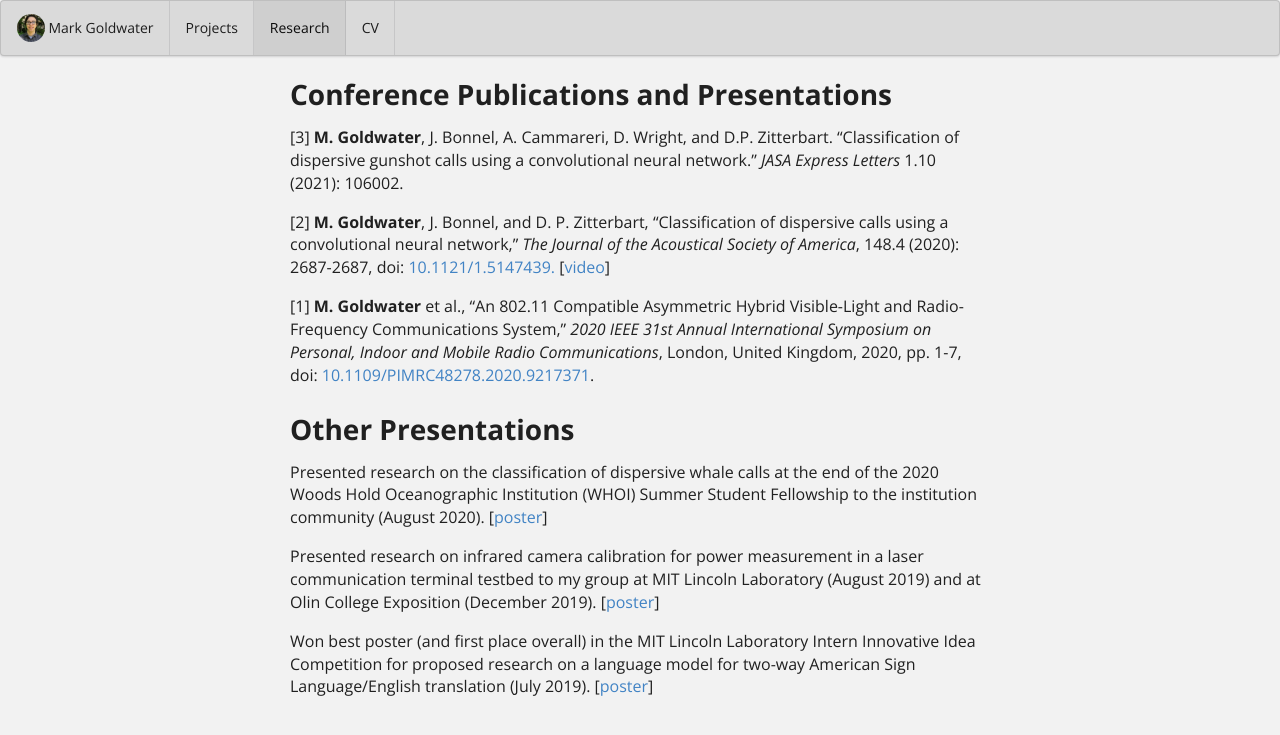
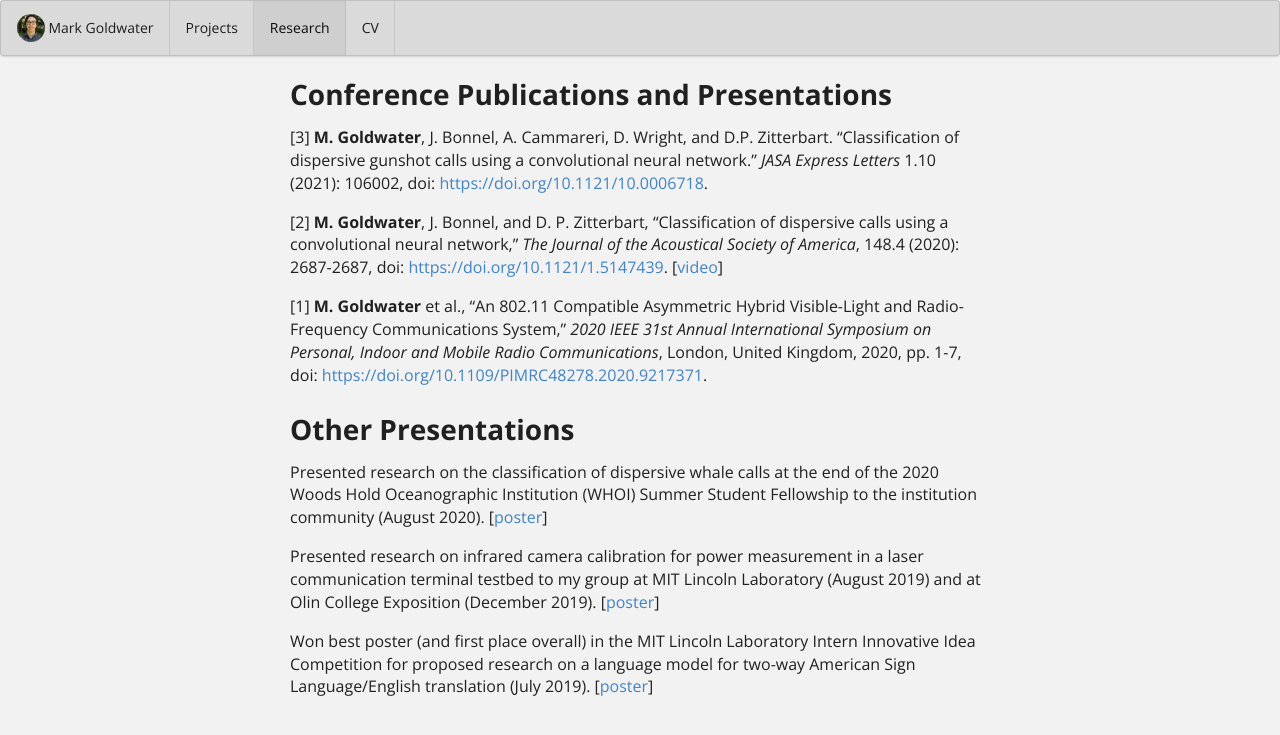
Before and after one commit to MarkG98/MarkG98.github.io, a Jekyll site: the page built from research/research.md, in a window 1280 px wide. Shown: the top 735 px of the page. Built offline with Jekyll 4.4.1, drawn with Linux system fonts in a browser that asks for light colours; some of the changed lines change nothing that is shown.

Commit message:
Fixed DOI links

```diff
--- a/research/research.md
+++ b/research/research.md
@@ -6,11 +6,11 @@
 
 <h1>Conference Publications and Presentations</h1>
 
-[3] <b>M. Goldwater</b>, J. Bonnel, A. Cammareri, D. Wright, and D.P. Zitterbart. "Classification of dispersive gunshot calls using a convolutional neural network." <em>JASA Express Letters</em> 1.10 (2021): 106002.
+[3] <b>M. Goldwater</b>, J. Bonnel, A. Cammareri, D. Wright, and D.P. Zitterbart. "Classification of dispersive gunshot calls using a convolutional neural network." <em>JASA Express Letters</em> 1.10 (2021): 106002, doi: <a href="https://doi.org/10.1121/10.0006718" target="_blank">https://doi.org/10.1121/10.0006718</a>.
 
-[2] <b>M. Goldwater</b>, J. Bonnel, and D. P. Zitterbart, “Classification of dispersive calls using a convolutional neural network,” <em>The Journal of the Acoustical Society of America</em>, 148.4 (2020): 2687-2687, doi: <a href="10.1121/1.5147439">10.1121/1.5147439.</a> [<a href="https://player.vimeo.com/video/477647534" target="_blank">video</a>]
+[2] <b>M. Goldwater</b>, J. Bonnel, and D. P. Zitterbart, “Classification of dispersive calls using a convolutional neural network,” <em>The Journal of the Acoustical Society of America</em>, 148.4 (2020): 2687-2687, doi: <a href="https://doi.org/10.1121/1.5147439" target="_blank">https://doi.org/10.1121/1.5147439</a>. [<a href="https://player.vimeo.com/video/477647534" target="_blank">video</a>]
 
-[1] <b>M. Goldwater</b> et al., "An 802.11 Compatible Asymmetric Hybrid Visible-Light and Radio-Frequency Communications System," <em>2020 IEEE 31st Annual International Symposium on Personal, Indoor and Mobile Radio Communications</em>, London, United Kingdom, 2020, pp. 1-7, doi: <a href="https://doi.org/10.1109/PIMRC48278.2020.9217371" target="_blank">10.1109/PIMRC48278.2020.9217371</a>.
+[1] <b>M. Goldwater</b> et al., "An 802.11 Compatible Asymmetric Hybrid Visible-Light and Radio-Frequency Communications System," <em>2020 IEEE 31st Annual International Symposium on Personal, Indoor and Mobile Radio Communications</em>, London, United Kingdom, 2020, pp. 1-7, doi: <a href="https://doi.org/10.1109/PIMRC48278.2020.9217371" target="_blank">https://doi.org/10.1109/PIMRC48278.2020.9217371</a>.
 
 <h1>Other Presentations</h1>
 
```
